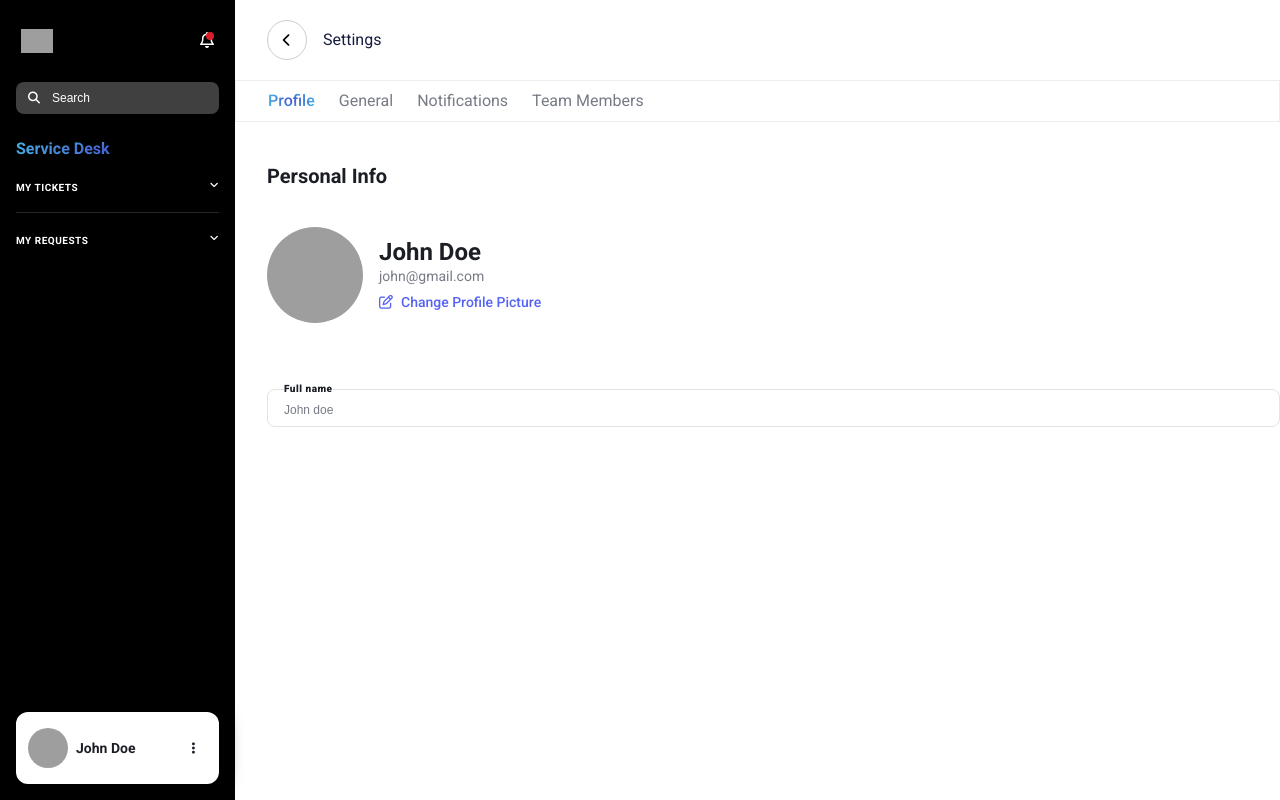
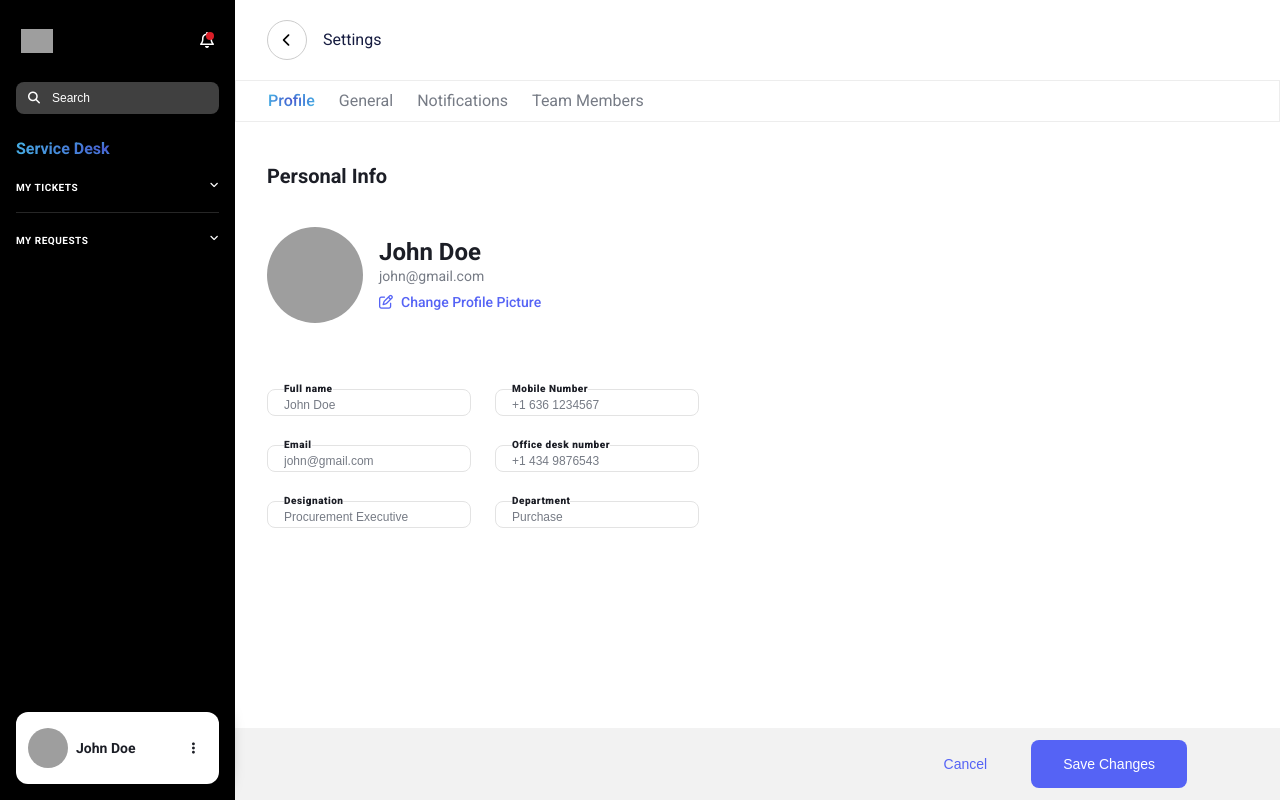
Before and after one commit to VishnuVNairCodes/deskday, a React (Create React App) app: page / in a window 1280 px wide. Built offline with nearby package versions, Linux system fonts and the light colour scheme; grey boxes are pictures that could not be loaded.

Commit message:
feat: add employee details & buttons to Profile page

```diff
--- a/src/App.css
+++ b/src/App.css
@@ -22,9 +22,10 @@
   --clr-nav-link-inactive: #767b85;
   --clr-nav-border: #ededed;
   --clr-employee-card-email: #767b85;
-  --clr-employee-card-change-profile: #5563f5;
+  --clr-action: #5563f5;
   --clr-fieldset-border: #e3e3e3;
   --clr-fieldset-value: #767b85;
+  --clr-profile-save-changes-bg: rgba(0, 0, 0, 0.05);
 
   /* || shadows || */
   --sdw-aside-logout: 2px 2px 2rem 0 rgba(0, 0, 0.08);
--- a/src/components/FieldSet/index.jsx
+++ b/src/components/FieldSet/index.jsx
@@ -4,7 +4,7 @@ const FieldSet = ({ fieldName, fieldData }) => {
   return (
     <fieldset className="fieldset">
       <legend className="fieldset-legend">{fieldName}</legend>
-      <input className="fieldset-input" value={fieldData} />
+      <input className="fieldset-input" value={fieldData} readOnly />
     </fieldset>
   );
 };
--- a/src/pages/Profile/Profile.css
+++ b/src/pages/Profile/Profile.css
@@ -1,6 +1,8 @@
 .profile-container {
   padding-top: 4rem;
   padding-left: 3.2rem;
+  position: relative;
+  height: 100%;
 }
 
 .profile-heading {
@@ -43,7 +45,7 @@
   align-items: center;
   gap: 8px;
   font-weight: var(--fwt-semi-bold);
-  color: var(--clr-employee-card-change-profile);
+  color: var(--clr-action);
   margin-top: 6px;
   cursor: pointer;
 }
@@ -51,4 +53,42 @@
 /* || EMPLOYEE DETAILS || */
 .employee-details-container {
   margin-top: 5.6rem;
+  display: grid;
+  grid-template-columns: repeat(2, 20.4rem);
+  grid-template-rows: repeat(3, 3.2rem);
+  gap: 2.4rem;
 }
+
+/* || PROFILE SAVE CHANGES || */
+.profile-save-changes-btn-container {
+  display: flex;
+  align-items: center;
+  justify-content: flex-end;
+  gap: 4.4rem;
+  padding: 1.2rem 9.3rem;
+  background-color: var(--clr-profile-save-changes-bg);
+  position: absolute;
+  bottom: 0;
+  left: 0;
+  right: 0;
+}
+
+.profile-cancel-btn,
+.profile-save-btn {
+  font-size: 1.4rem;
+  line-height: 2rem;
+  font-weight: var(--fwt-semi-bold);
+  border: none;
+}
+
+.profile-cancel-btn {
+  color: var(--clr-action);
+  background-color: transparent;
+}
+
+.profile-save-btn {
+  color: var(--clr-white);
+  background-color: var(--clr-action);
+  padding: 1.4rem 3.2rem;
+  border-radius: var(--br-regular);
+}
--- a/src/pages/Profile/index.jsx
+++ b/src/pages/Profile/index.jsx
@@ -1,7 +1,20 @@
 import { Avatar, FieldSet } from "../../components";
+import { useAuth } from "../../contexts/auth-context";
 import "./Profile.css";
 
-const Profile = () => (
+const Profile = () => {
+  const {
+    employeeDetails: {
+      firstName,
+      lastName,
+      mobileNumber,
+      email,
+      officeDeskNumber,
+      designation,
+      department,
+    },
+  } = useAuth();
+  return (
     <div className="profile-container">
       <h5 className="profile-heading">Personal Info</h5>
       <div className="employee-card">
@@ -16,9 +29,24 @@ const Profile = () => (
         </div>
       </div>
       <div className="employee-details-container">
-      <FieldSet fieldName="Full name" fieldData="John doe" />
+        <FieldSet
+          fieldName="Full name"
+          fieldData={`${firstName} ${lastName}`}
+        />
+        <FieldSet fieldName="Mobile Number" fieldData={mobileNumber} />
+        <FieldSet fieldName="Email" fieldData={email} />
+        <FieldSet fieldName="Office desk number" fieldData={officeDeskNumber} />
+        <FieldSet fieldName="Designation" fieldData={designation} />
+        <FieldSet fieldName="Department" fieldData={department} />
+      </div>
+      <div className="profile-save-changes">
+        <div className="profile-save-changes-btn-container">
+          <button className="btn profile-cancel-btn">Cancel</button>
+          <button className="btn profile-save-btn">Save Changes</button>
+        </div>
       </div>
     </div>
   );
+};
 
 export { Profile };
```
Lines whose indentation alone changed are shown as unchanged.
